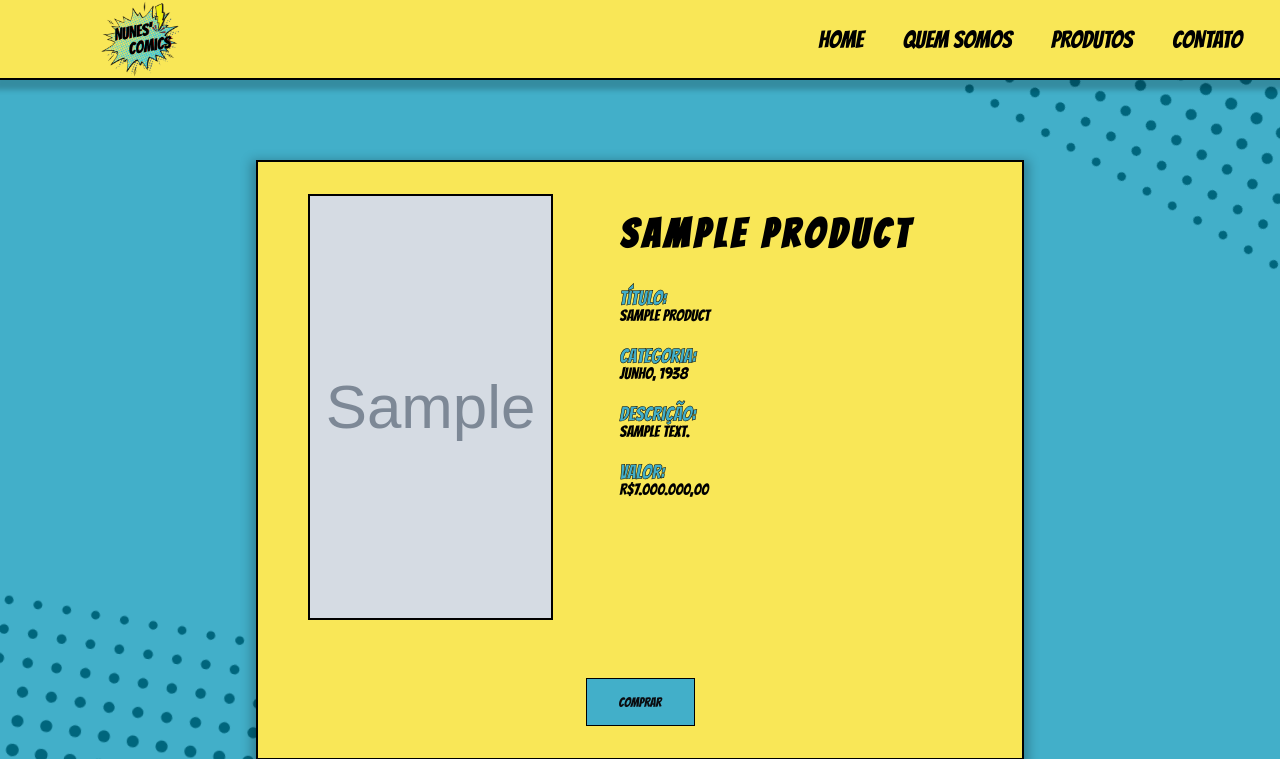
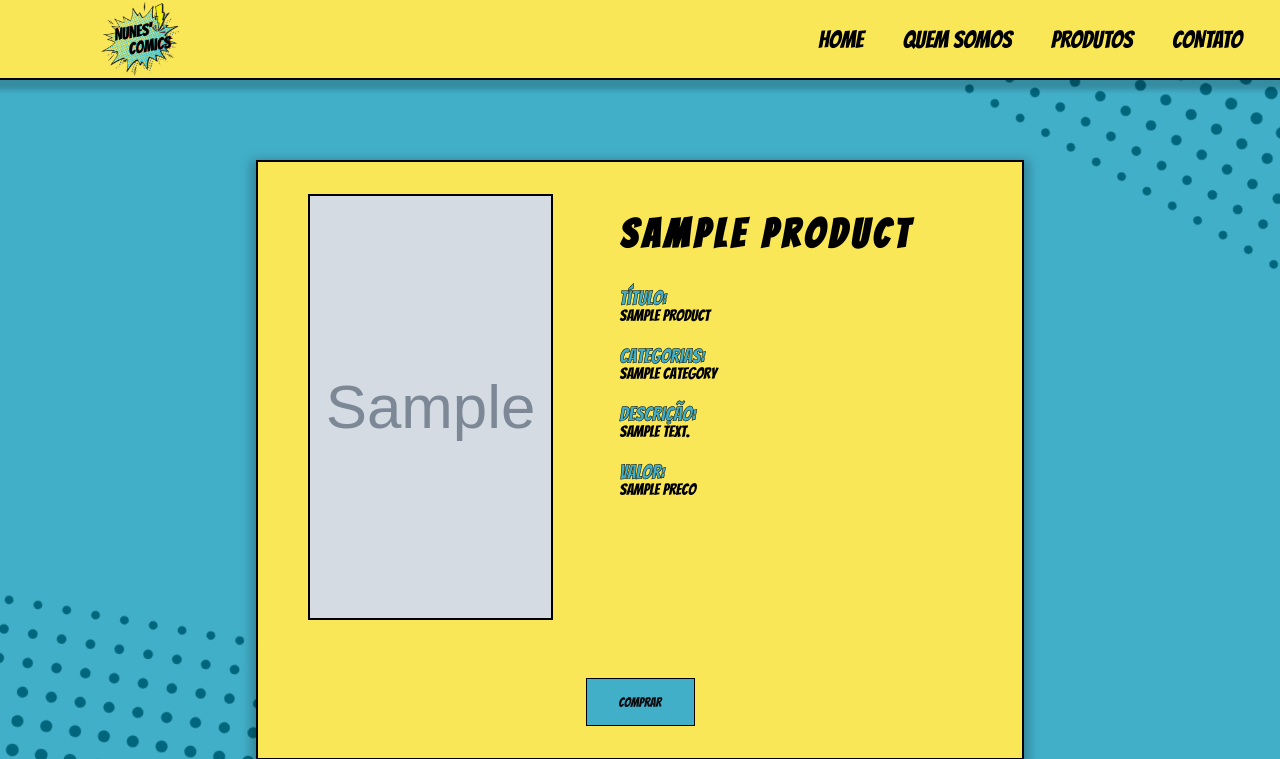
Before and after one commit to renanNun/nunes-comics, a PHP site: template app/views/site/item.php in a window 1280 px wide. Shown: the top 759 px of the page. Run offline with PHP 8.4, Linux system fonts and the light colour scheme; the template is opened without the code that fills it: most values are stand-ins (such as "Sample title", 1, 10 or a date in 2020); grey boxes marked "Sample" are stand-in pictures.

Commit message:
honestamente nao lembro os fix, foram uns 3 eu acho

```diff
--- a/app/controllers/PagesController.php
+++ b/app/controllers/PagesController.php
@@ -22,8 +22,10 @@ class PagesController {
 
   public function product() {
     $product = App::get('database')->select('produtos', $_POST['id']);
+    $category = App::get('database')->select('categorias', $product->fk_category);
 
-    return view('site/item', compact('product'));
+
+    return view('site/item', compact('product', 'category'));
   }
 
   public function about() {
--- a/app/views/site/item.php
+++ b/app/views/site/item.php
@@ -15,7 +15,7 @@
   <link rel="stylesheet" href="../../../public/css/navbar.css">
   <link rel="stylesheet" href="../../../public/css/footer.css">
 
-  <title><?= $product->name ?> | Nunes' Comics</title>
+  <title>Produto | Nunes' Comics</title>
 </head>
 <body>
 
@@ -46,12 +46,12 @@
         <div class="details">
           <h3><?= $product->name ?></h3>
           <p><span>Título:</span><br><?= $product->name ?></p>
-          <p><span>Categoria:</span><br> Junho, 1938</p>
+          <p><span>Categorias:</span><br> <?= $category->nome ?></p>
           <p>
             <span>Descrição:</span><br>
             <?= $product->description ?>
           </p>
-          <p><span>Valor:</span><br> R$7.000.000,00</p>
+          <p><span>Valor:</span><br> <?= $product->preco ?></p>
         </div>
       </section>
       <section class="actions">
```
